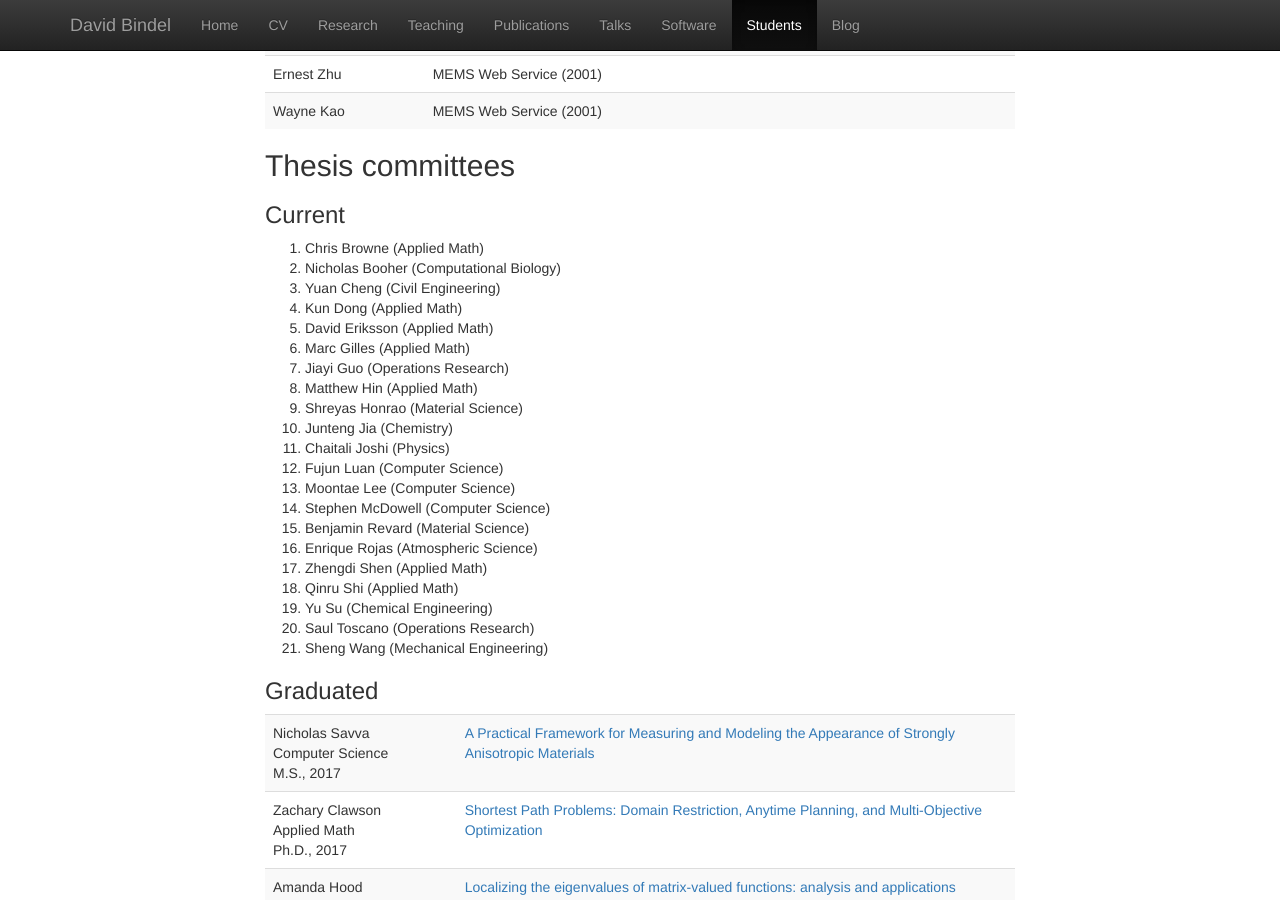
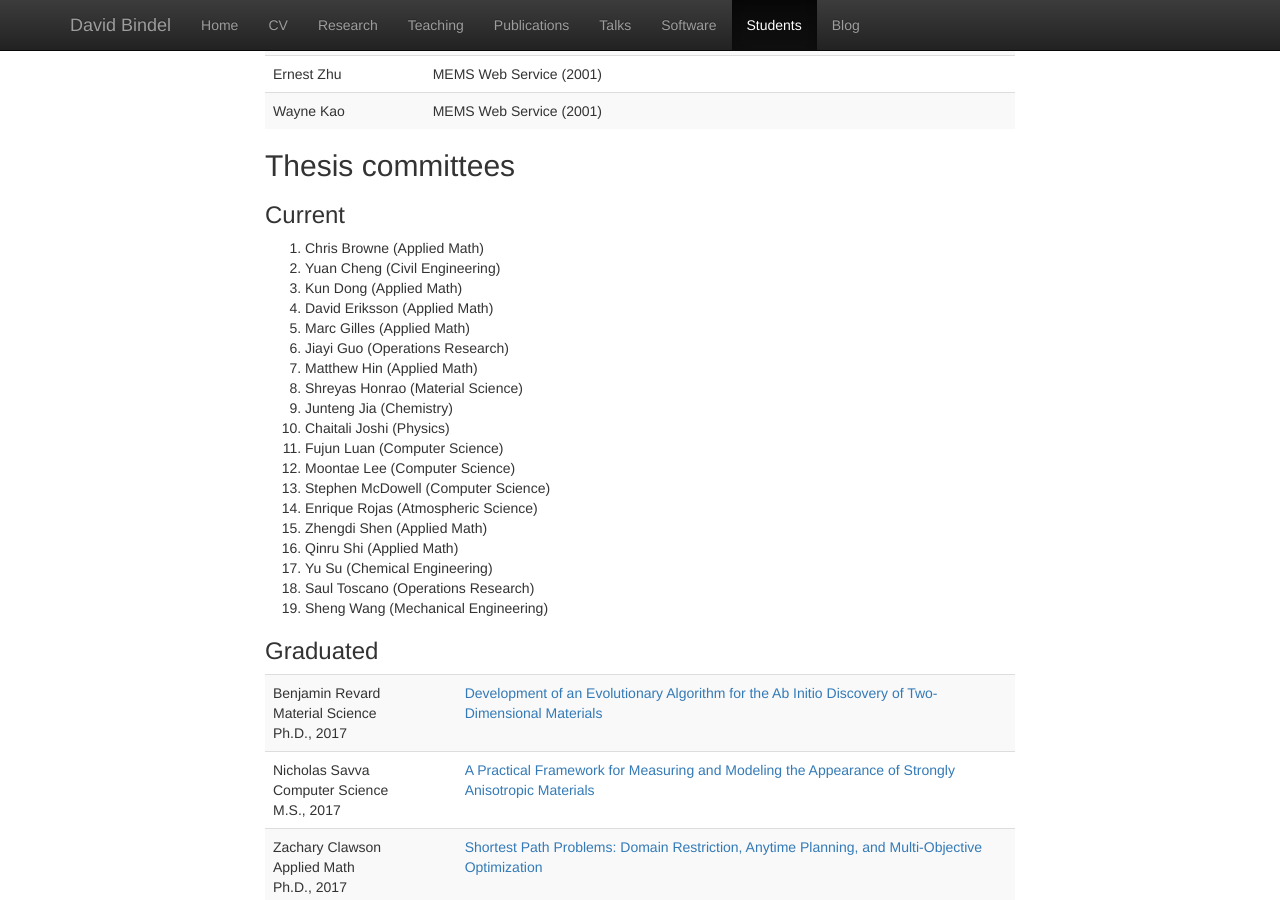
Before and after one commit to dbindel/cornell_web, a Jekyll site: the page built from students.html, in a window 1280 px wide and 900 px high, scrolled down 3391 px. Built offline with Jekyll 4.4.1, drawn with Linux system fonts in a browser that asks for light colours; nearby versions of some CDN libraries.

Commit message:
Removed Nick Booher; shifted Ben Revard to graduated; added URLs.

```diff
--- a/_data/students.yml
+++ b/_data/students.yml
@@ -459,11 +459,6 @@ committees:
     field: Applied Math
   -
     degree: phd
-    last: Booher
-    first: Nicholas
-    field: Computational Biology
-  -
-    degree: phd
     last: Cheng
     first: Yuan
     field: Civil Engineering
@@ -524,11 +519,6 @@ committees:
     field: Computer Science
   -
     degree: phd
-    last: Revard
-    first: Benjamin
-    field: Material Science
-  -
-    degree: phd
     last: Rojas
     first: Enrique
     field: Atmospheric Science
@@ -560,12 +550,21 @@ committees:
 
 past_committees:
   -
+    degree: phd
+    last: Revard
+    first: Benjamin
+    field: Material Science
+    thesis:
+      title: "Development of an Evolutionary Algorithm for the Ab Initio Discovery of Two-Dimensional Materials"
+      year: 2017
+  -
     degree: ms
     last: Savva
     first: Nicholas
     field: Computer Science
     thesis:
       title: "A Practical Framework for Measuring and Modeling the Appearance of Strongly Anisotropic Materials"
+      url: https://ecommons.cornell.edu/handle/1813/47723
       year: 2017
   -
     degree: phd
@@ -574,6 +573,7 @@ past_committees:
     field: Applied Math
     thesis:
       title: "Shortest Path Problems: Domain Restriction, Anytime Planning, and Multi-Objective Optimization"
+      url: https://ecommons.cornell.edu/handle/1813/47687
       year: 2017
   -
     degree: phd
@@ -582,6 +582,7 @@ past_committees:
     field: Applied Math
     thesis:
       title: "Localizing the eigenvalues of matrix-valued functions: analysis and applications"
+      url: https://ecommons.cornell.edu/handle/1813/47868
       year: 2017
   -
     degree: phd
@@ -590,6 +591,7 @@ past_committees:
     field: Civil Engineering
     thesis:
       title: Atomistic Modeling of Dislocation Motion at Experimental Time-Scales
+      url: https://ecommons.cornell.edu/handle/1813/47722
       year: 2017
   -
     degree: phd
@@ -598,6 +600,7 @@ past_committees:
     field: Computational Biology
     thesis:
       title: Methods for Functional Inference in the Proteome and Interactome
+      url: https://ecommons.cornell.edu/handle/1813/47887
       year: 2017
   -
     degree: phd
```
